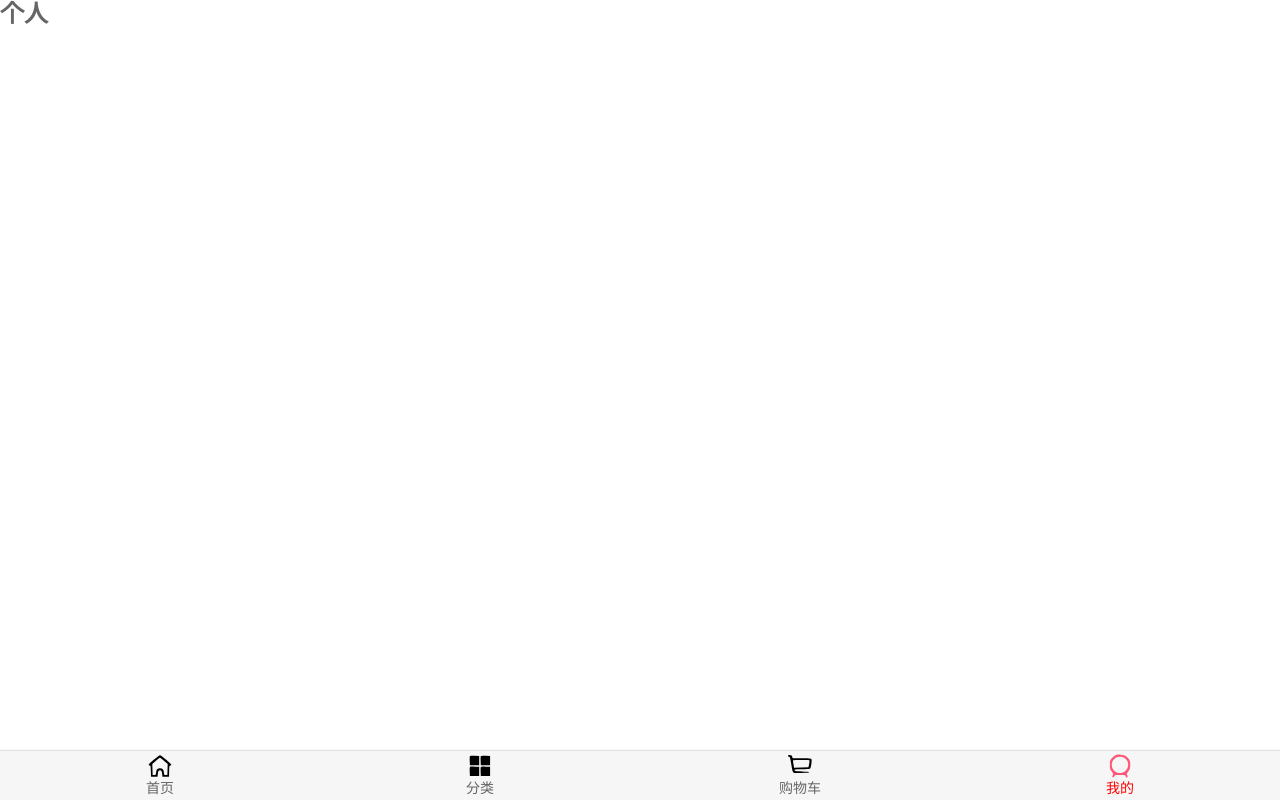
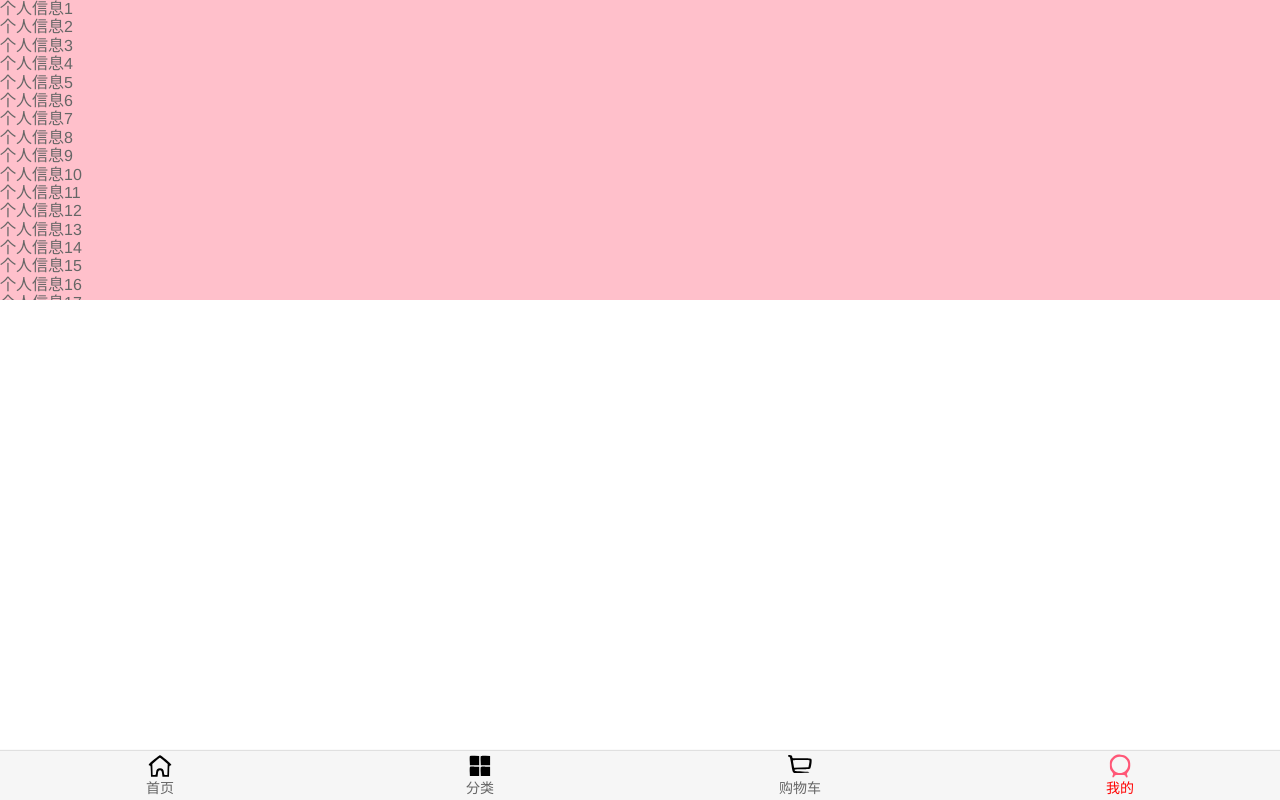
Before and after one commit to lm101845/supermall, a Vue app: page /profile in a window 1280 px wide. Built offline with nearby package versions, Linux system fonts and the light colour scheme.

Commit message:
完成上拉加载更多

```diff
--- a/src/components/common/scroll/Scroll.vue
+++ b/src/components/common/scroll/Scroll.vue
@@ -13,14 +13,14 @@ import BScroll from 'better-scroll'
 
 export default {
     name:'Scroll',
-     props: {
-      probeType: {
-        type: Number,
-        default: 0
+    props:{
+      probeType:{
+        type:Number,
+        default:0
       },
-      pullUpLoad: {
-        type: Boolean,
-        default: false
+      pullUpLoad:{
+        type:Boolean,
+        default:false
       }
     },
     data(){
@@ -30,36 +30,39 @@ export default {
         }
     },
     mounted() {
+      // 1.创建BScroll对象
         // console.log(document.querySelector('wrapper'));
         // this.scroll = new BScroll(document.querySelector('wrapper'))
         //通过document.querySelector这种方式获取wrapper不太好
         // 如果别的地方也有class叫wrapper就会冲突
 
         // 在Vue里面如果你想要明确的拿到某个元素的话，它有一个办法，就是给这个东西直接绑定一个ref
-        // 1.创建BScroll对象
       this.scroll = new BScroll(this.$refs.wrapper, {
         click: true,
+        // probeType:3
+        // 不管三七二十一都把它设置为3好像也没有问题
+        // 但是如果在不需要的情况下给它设置为3是影响性能的
         probeType: this.probeType,
         pullUpLoad: this.pullUpLoad
       })
-
-      // 2.监听滚动的位置
-      this.scroll.on('scroll', (position) => {
-        // console.log(position);
-        this.$emit('scroll', position)
-      })
-
-      // 3.监听上拉事件
-      this.scroll.on('pullingUp', () => {
-        this.$emit('pullingUp')
-      })
+      // 2.监听我们滚动的位置
+        this.scroll.on('scroll',(position)=>{
+          // console.log(position);
+          this.$emit('scroll',position)
+        })
+        // this.scroll.scrollTo(0,0)
+        // 3.监听上拉事件
+        this.scroll.on('pullingUp',()=>{
+          // console.log("上拉加载更多");
+          this.$emit('pullingUp')
+        })
     },
     methods: {
       // 体现了一种封装的思想
       scrollTo(x, y, time=300) {
         this.scroll.scrollTo(x, y, time)
       },
-      finishPullUp() {
+      finishPullUp(){
         this.scroll.finishPullUp()
       }
     }
--- a/src/views/category/Category.vue
+++ b/src/views/category/Category.vue
@@ -132,12 +132,13 @@
       // })
       // 不能在这里做
     },
+    // 组件创建完调用
     mounted() {
       // console.log(this.$refs.aaaa);
       // console.log(document.querySelector('.wrapper'));
       this.scroll = new BScroll(this.$refs.aaaa,{
-        probeType:3,
-        pullUpLoad:true
+        // probeType:3,
+        // pullUpLoad:true
       })
 
       this.scroll.on('scroll',(position)=>{
--- a/src/views/home/Home.vue
+++ b/src/views/home/Home.vue
@@ -8,9 +8,9 @@
     <scroll class="content"
             ref="scroll"
             :probe-type="3"
-          <!-- <div ref="aaa"></div> -->
-          <!-- div这种普通元素上面其实也是可以绑定ref的 -->
-          <!-- 这个scroll组件是要给自己设置高度的，不要忘了 -->
+            @scroll="contentScroll"
+            :pull-up-load="true"
+            @pullingUp="loadMore">
           <home-swiper :banners="banners"/>
           <!-- 以后这里要插入东西，所以要用双标签 -->
           <!-- <swiper>
@@ -35,8 +35,8 @@
           <good-list :goods="showGoods"/>
           <!-- 这样就变短了，就很好了 -->
       </scroll>
-
-      <back-top @click.native="backClick"></back-top>
+      <!-- <div>呵呵呵</div> -->
+      <back-top @click.native="backClick" v-show="isShowBackTop"></back-top>
       <!-- <back-top @backClick="backClick"></back-top> -->
       <!-- 我干脆监听组件的点击比较好 -->
       <!-- 但是组件能不能直接监听点击事件是个问题,答案是不能-->
@@ -106,7 +106,8 @@ export default {
           'new':{page: 0,list:[]},
           'sell':{page: 0,list:[]},
         },
-        currentType:'pop'
+        currentType:'pop',
+        isShowBackTop:false
     };
   },
   computed:{
@@ -165,6 +166,18 @@ export default {
         // this.$refs.scroll.message;
         this.$refs.scroll.scrollTo(0,0)
       },
+      contentScroll(position){
+        // console.log(position);
+        // position.y > 1000
+        this.isShowBackTop =(-position.y) > 1000
+        // 这个y值永远是负数，要先把它转为正数再说
+      },
+      loadMore(){
+        // console.log('上拉加载更多');
+        this.getHomeGoods(this.currentType)
+        this.$refs.scroll.scroll.refresh()
+        // 一旦调用refresh它就会重新计算可滚动的区域
+      },
     // 网络请求相关的方法
      getHomeMultidata(){
         getHomeMultidata().then(res => {
@@ -192,6 +205,7 @@ export default {
             this.goods[type].list.push(...res.data.list)
             this.goods[type].page += 1
             // 再做一件事情，把它的页码加1
+            this.$refs.scroll.finishPullUp()
         })
      }
   }
--- a/src/views/profile/Profile.vue
+++ b/src/views/profile/Profile.vue
@@ -1,13 +1,56 @@
 <template>
-  <h2>个人</h2>
+    <div>
+      <scroll class="content">
+        <ul>
+          <li>个人信息1</li>
+          <li>个人信息2</li>
+          <li>个人信息3</li>
+          <li>个人信息4</li>
+          <li>个人信息5</li>
+          <li>个人信息6</li>
+          <li>个人信息7</li>
+          <li>个人信息8</li>
+          <li>个人信息9</li>
+          <li>个人信息10</li>
+          <li>个人信息11</li>
+          <li>个人信息12</li>
+          <li>个人信息13</li>
+          <li>个人信息14</li>
+          <li>个人信息15</li>
+          <li>个人信息16</li>
+          <li>个人信息17</li>
+          <li>个人信息18</li>
+          <li>个人信息19</li>
+          <li>个人信息20</li>
+          <li>个人信息21</li>
+          <li>个人信息22</li>
+          <li>个人信息23</li>
+          <li>个人信息24</li>
+          <li>个人信息25</li>
+          <li>个人信息26</li>
+          <li>个人信息27</li>
+          <li>个人信息28</li>
+          <li>个人信息29</li>
+          <li>个人信息30</li>
+        </ul>
+      </scroll>
+    </div>
 </template>
 
 <script>
+  import Scroll from 'components/common/scroll/Scroll'
   export default {
-    name: "Profile"
+    name: "Profile",
+    components:{
+      Scroll
+    }
   }
 </script>
 
 <style scoped>
-
+  .content{
+    height: 300px;
+    background-color: pink;
+    overflow: hidden;
+  }
 </style>
```
